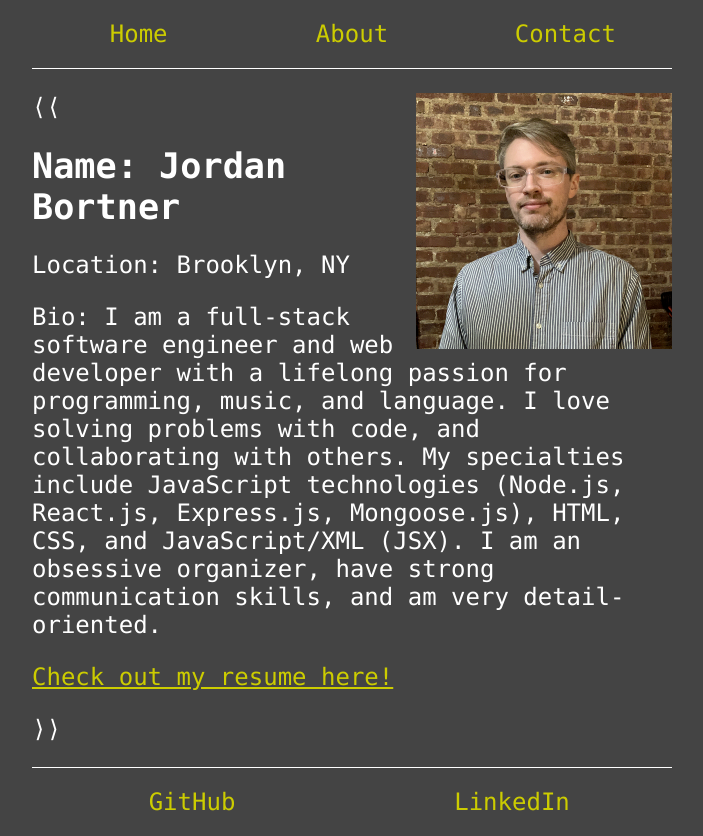
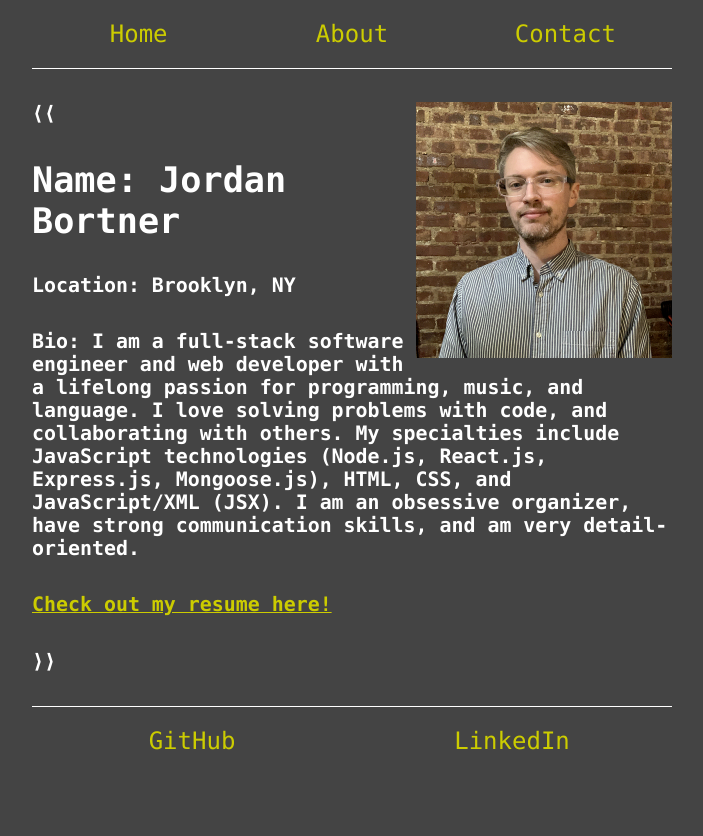
Before and after one commit to jordbort/fullstack-portfolio, a React (Create React App) app: page /about in a window 1280 px wide. Shown: the whole page, without its empty margins (288-991 px from the left). After the commit the page ends 800 px from the top, so only its background shows below. Built offline with nearby package versions, Linux system fonts and the light colour scheme.

Commit message:
Updating paragraph and header styling

```diff
--- a/src/components/Projects.jsx
+++ b/src/components/Projects.jsx
@@ -20,10 +20,10 @@ export default function Projects() {
                 {projects.map((project, idx) => (
                     <section key={idx}>
                         {project.name ? <h3>{project.name}</h3> : null}
+                        {project.description ? <p>{project.description}</p> : null}
                         {project.technologies ? <div className="technologies-used-icons">
                             {project.technologies.map((technology, idx) => <img src={technology} key={idx} alt="" />)}
                         </div> : null}
-                        {project.description ? <p>{project.description}</p> : null}
                         {project.desktop || project.mobile ? <div className="preview-images-container">
                             {project.desktop ? <div className="desktop-preview">
                                 <img src={project.desktop} alt={`Screenshot from ${project.name}`} />
--- a/src/index.css
+++ b/src/index.css
@@ -11,10 +11,18 @@ body {
     -moz-osx-font-smoothing: grayscale;
 }
 
+.debug {
+    border: 1px dashed red;
+}
+
 img {
     width: 100%;
     height: auto;
     margin-bottom: 4px;
+}
+
+p {
+    font-size: 1rem;
 }
 
 .technologies-used-icons {
@@ -24,7 +32,7 @@ img {
 .technologies-used-icons img {
     width: 64px;
     border-radius: 8px;
-    margin: 0 12px 0 0;
+    margin: 0 12px 16px 0;
     padding: 4px;
 }
 
@@ -105,7 +113,7 @@ button {
 }
 
 section {
-    margin: 64px 0;
+    margin: 120px 0;
 }
 
 .about-photo {
@@ -212,7 +220,7 @@ section {
 
     .technologies-used-icons img {
         width: 40px;
-        margin: 0 8px 0 0;
+        margin: 0 8px 16px 0;
         border-radius: 6px;
         padding: 2px;
     }
--- a/src/pages/About.jsx
+++ b/src/pages/About.jsx
@@ -18,12 +18,12 @@ export default function About() {
         return (
             <main>
                 <img src="jordan-bortner.png" className="about-photo" alt="Jordan Bortner" />
-                <p>&#10216;&#10216;</p>
+                <h5>&#10216;&#10216;</h5>
                 <h3>Name: {about.name}</h3>
-                <p>Location: {about.location}</p>
-                <p className="bio">Bio: {about.bio}</p>
-                <p><a href={about.resume} target="_blank" rel="noopener noreferrer">Check out my resume here!</a></p>
-                <p>&#10217;&#10217;</p>
+                <h5>Location: {about.location}</h5>
+                <h5 className="bio">Bio: {about.bio}</h5>
+                <h5><a href={about.resume} target="_blank" rel="noopener noreferrer">Check out my resume here!</a></h5>
+                <h5>&#10217;&#10217;</h5>
             </main>
         )
     }
--- a/src/pages/Home.jsx
+++ b/src/pages/Home.jsx
@@ -3,10 +3,10 @@ import Projects from "../components/Projects"
 export default function Home() {
     return (
         <main>
-            <p>▓▒░▒▓▒░▒▓▒░▒▓</p>
-            <h1>Welcome to Jordan Bortner's fullstack development portfolio</h1>
-            <p>Check out my projects below, or check out the About and Contact pages for more information!</p>
-            <p>░▒▓▒░▒▓▒░▒▓▒░</p>
+            <p>▓▒░▒▓▒░▒▓▒░▒▓▒░▒▓</p>
+            <h1>Welcome to Jordan Bortner's developer portfolio!</h1>
+            <h3>Check out my projects below, or check out the About and Contact pages for more information!</h3>
+            <p>░▒▓▒░▒▓▒░▒▓▒░▒▓▒░</p>
             <Projects />
         </main>
     )
```
